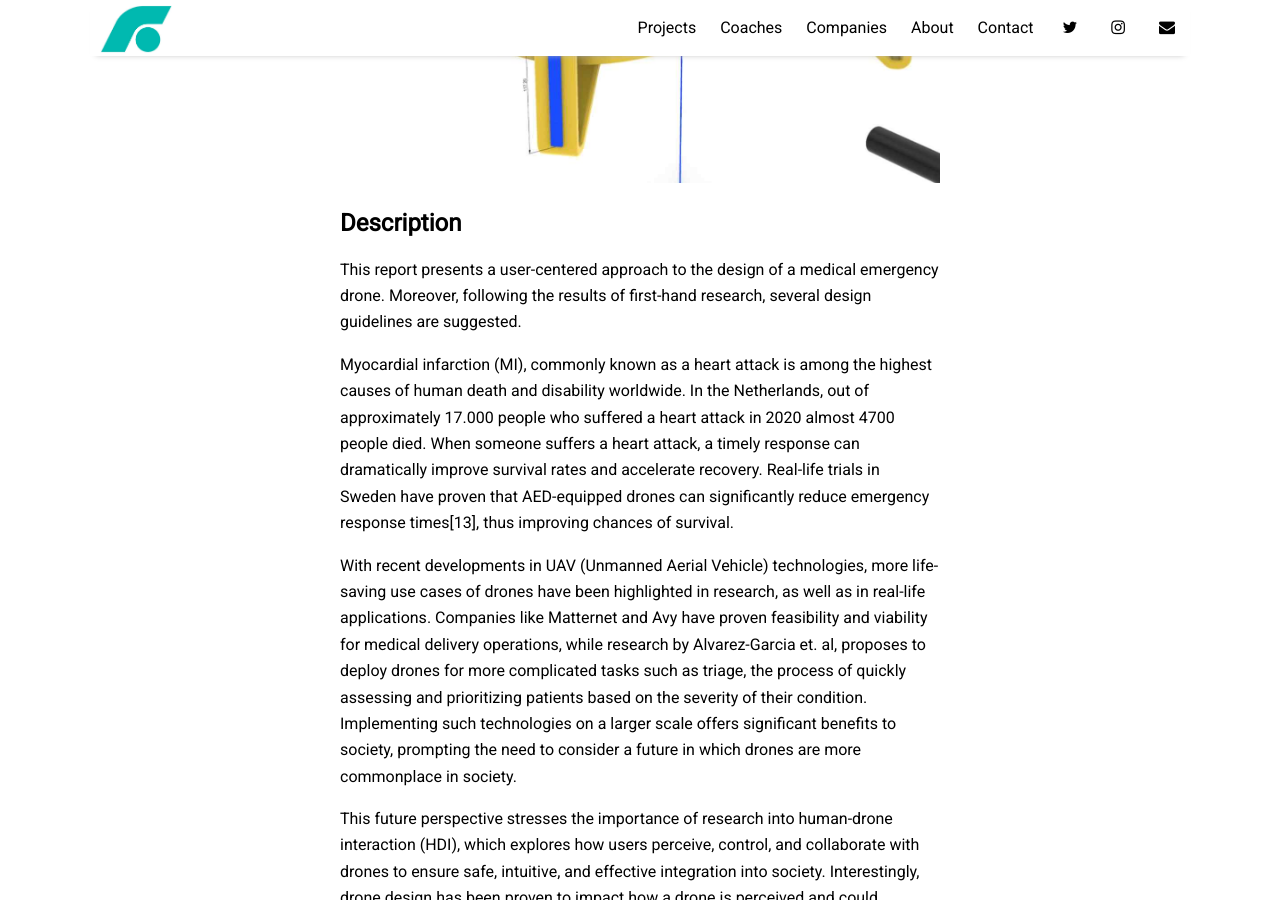
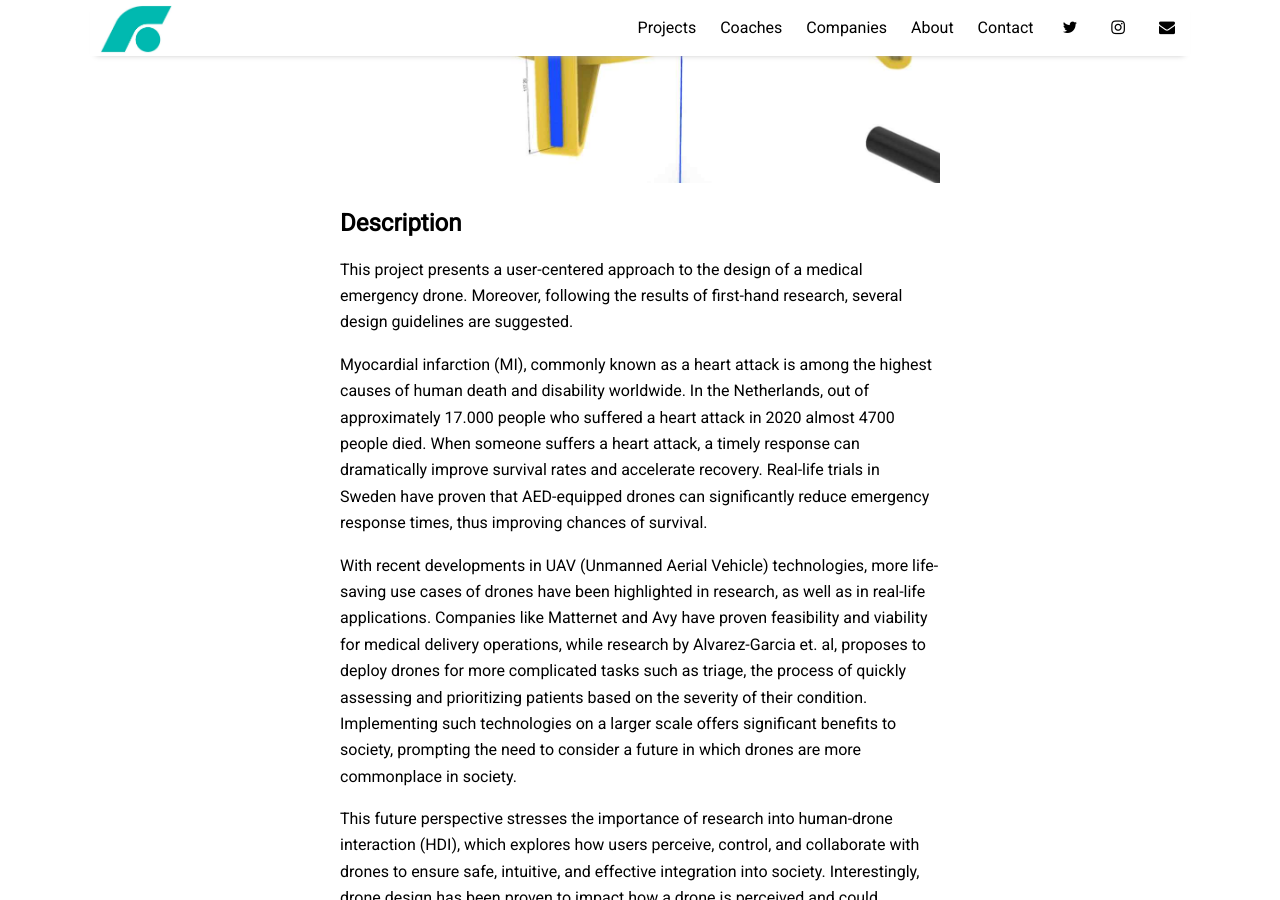
Before and after one commit to bazilinskyy/mobility-squad, a Jekyll site: the page built from _posts/2025-09-01-medicalDrone.md, in a window 1280 px wide and 900 px high, scrolled down 306 px. Built offline with Jekyll 4.4.1, drawn with Linux system fonts in a browser that asks for light colours; nearby versions of some CDN libraries; comment, search, counter and statistics services are not loaded.

```diff
--- a/_posts/2025-09-01-medicalDrone.md
+++ b/_posts/2025-09-01-medicalDrone.md
@@ -14,13 +14,13 @@
     website: na
 tags: [HDI, uncertainty, medical drones, drone design]
 image: 2025-medicaldrone-1.jpg
-short: Medical emergecny drone.
+short: Medical emergency drone.
 ---
 
 ## Description
-This report presents a user-centered approach to the design of a medical emergency drone. Moreover, following the results of first-hand research, several design guidelines are suggested.
+This project presents a user-centered approach to the design of a medical emergency drone. Moreover, following the results of first-hand research, several design guidelines are suggested.
 
-Myocardial infarction (MI), commonly known as a heart attack is among the highest causes of human death and disability worldwide. In the Netherlands, out of approximately 17.000 people who suffered a heart attack in 2020 almost 4700 people died. When someone suffers a heart attack, a timely response can dramatically improve survival rates and accelerate recovery. Real-life trials in Sweden have proven that AED-equipped drones can significantly reduce emergency response times[13], thus improving chances of survival.
+Myocardial infarction (MI), commonly known as a heart attack is among the highest causes of human death and disability worldwide. In the Netherlands, out of approximately 17.000 people who suffered a heart attack in 2020 almost 4700 people died. When someone suffers a heart attack, a timely response can dramatically improve survival rates and accelerate recovery. Real-life trials in Sweden have proven that AED-equipped drones can significantly reduce emergency response times, thus improving chances of survival.
 
 With recent developments in UAV (Unmanned Aerial Vehicle) technologies, more life-saving use cases of drones have been highlighted in research, as well as in real-life applications. Companies like Matternet and Avy have proven feasibility and viability for medical delivery operations, while research by Alvarez-Garcia et. al, proposes to deploy drones for more complicated tasks such as triage, the process of quickly assessing and prioritizing patients based on the severity of their condition. Implementing such technologies on a larger scale offers significant benefits to society, prompting the need to consider a future in which drones are more commonplace in society.
 
```
Also changed, not shown: _posts/2019-01-01-canvas-car.md (+1 -3 lines), _posts/2025-09-01-humanDrone.md (+1 -1 lines).
